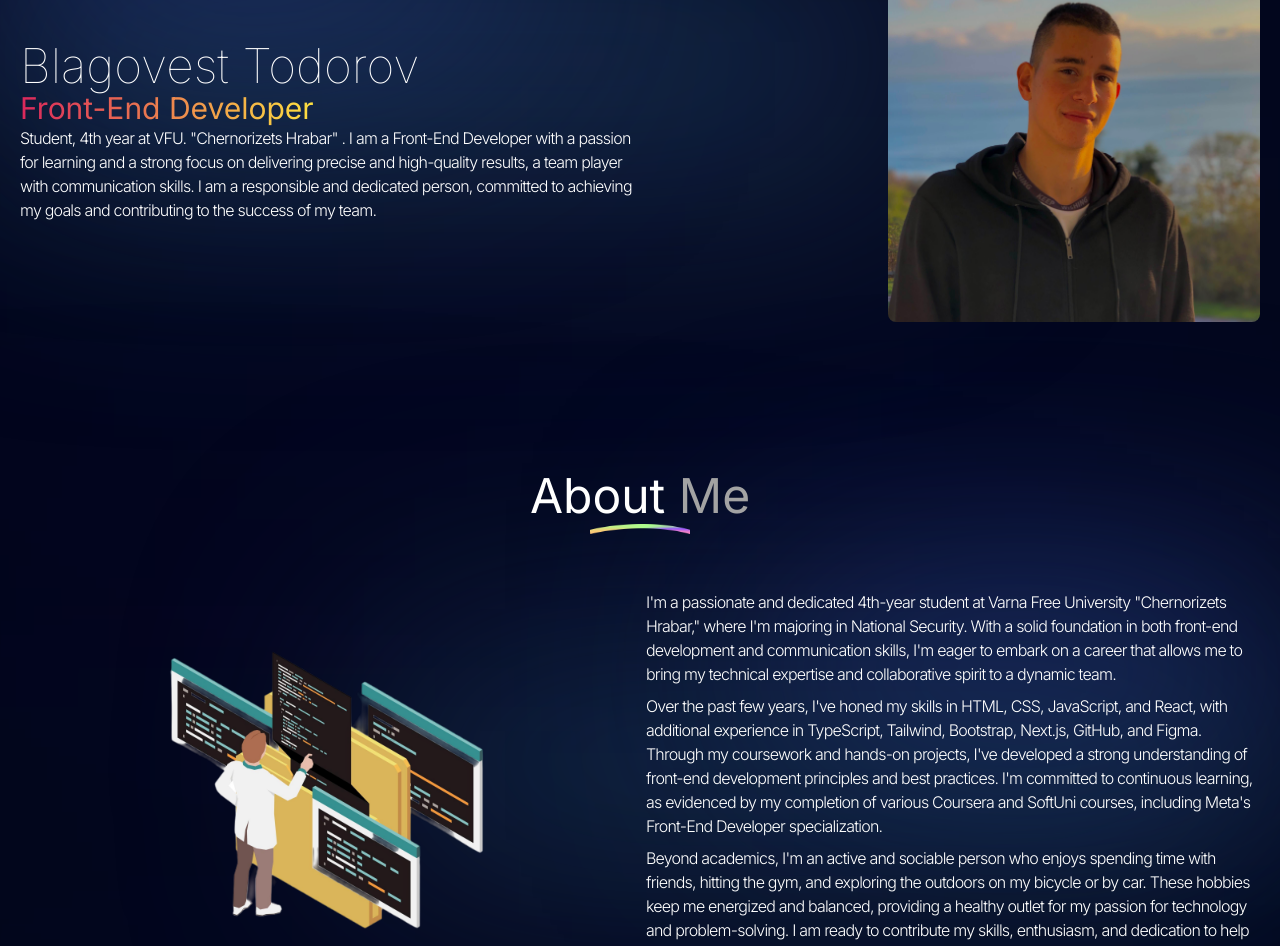
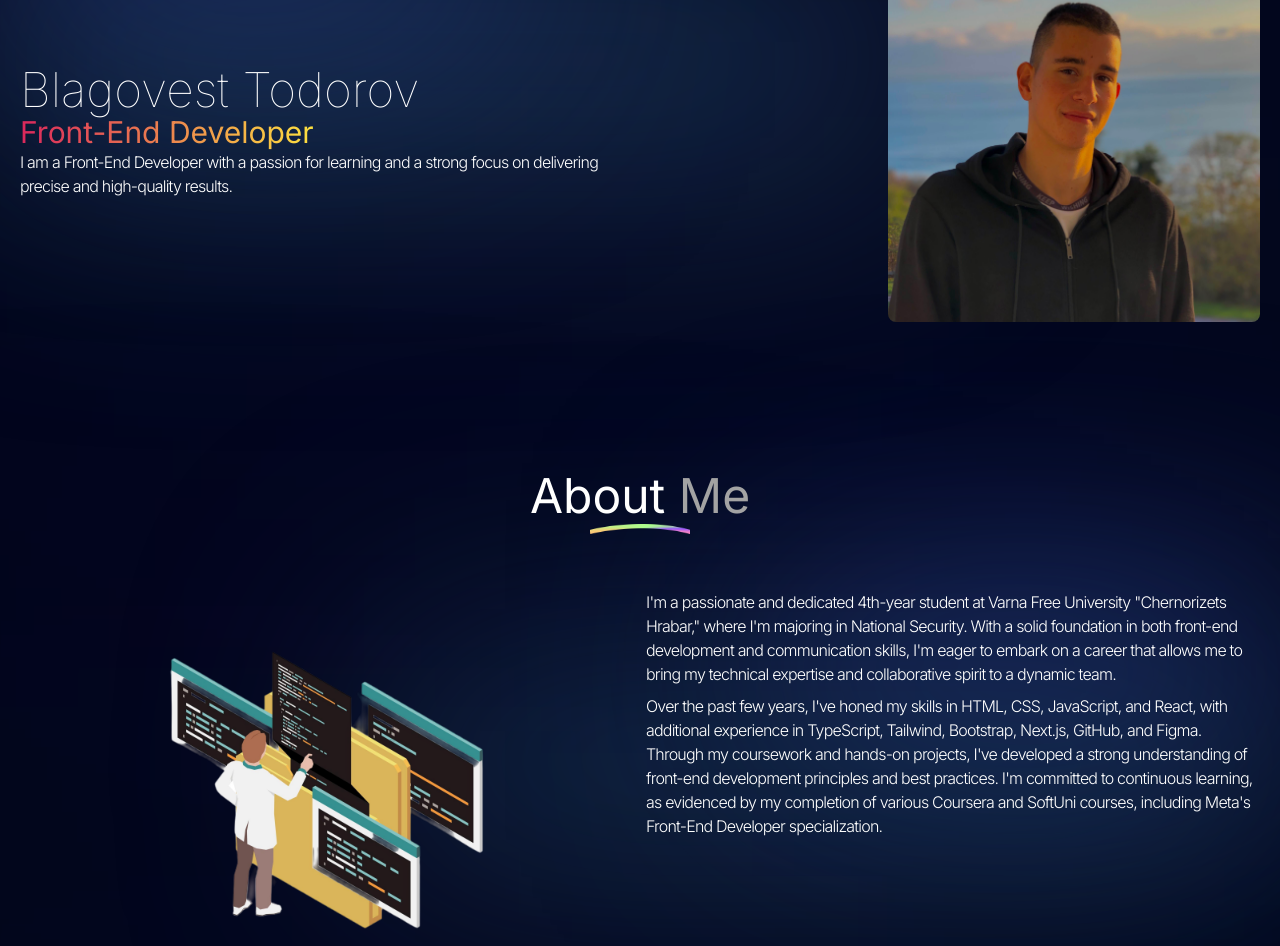
Before and after one commit to BlagovestT/portfolio_v2, a React (Vite) app: page / in a window 1280 px wide. Shown: the part 298-1244 px from the top of the page. Built offline with nearby package versions, Linux system fonts and the light colour scheme.

Commit message:
shorten text

```diff
--- a/src/components/About.jsx
+++ b/src/components/About.jsx
@@ -64,16 +64,6 @@ const About = () => {
             completion of various Coursera and SoftUni courses, including Meta's
             Front-End Developer specialization.
           </p>
-          <p className="tracking-tighter font-light  relative z-[1] leading-6">
-            Beyond academics, I'm an active and sociable person who enjoys
-            spending time with friends, hitting the gym, and exploring the
-            outdoors on my bicycle or by car. These hobbies keep me energized
-            and balanced, providing a healthy outlet for my passion for
-            technology and problem-solving. I am ready to contribute my skills,
-            enthusiasm, and dedication to help your team achieve its goals.
-            Let's create something amazing together!
-          </p>
-
           <div className="absolute z-[0] w-[60%] h-[30%] top-0 right-0 pink__gradient overflow-hidden" />
           <div className="absolute z-[0] w-[70%] h-[60%] top-1 right-0   blue__gradient  overflow-hidden" />
           <div className="absolute z-[0] w-[40%] h-[40%] top-2 right-0 yellow__gradient  overflow-hidden" />
--- a/src/components/Hero.jsx
+++ b/src/components/Hero.jsx
@@ -34,12 +34,8 @@ const Hero = () => {
             Front-End Developer
           </span>
           <p className=" leading-6 tracking-tighter font-light  relative z-[1]">
-            Student, 4th year at VFU. "Chernorizets Hrabar" . I am a Front-End
-            Developer with a passion for learning and a strong focus on
-            delivering precise and high-quality results, a team player with
-            communication skills. I am a responsible and dedicated person,
-            committed to achieving my goals and contributing to the success of
-            my team.
+            I am a Front-End Developer with a passion for learning and a strong
+            focus on delivering precise and high-quality results.
           </p>
         </motion.div>
         <div className="absolute z-[0] w-[60%] h-[30%] top-0 left-0 pink__gradient overflow-hidden" />
```
Also changed, not shown: 1 other file (tests, documents, lock files or other folders).
